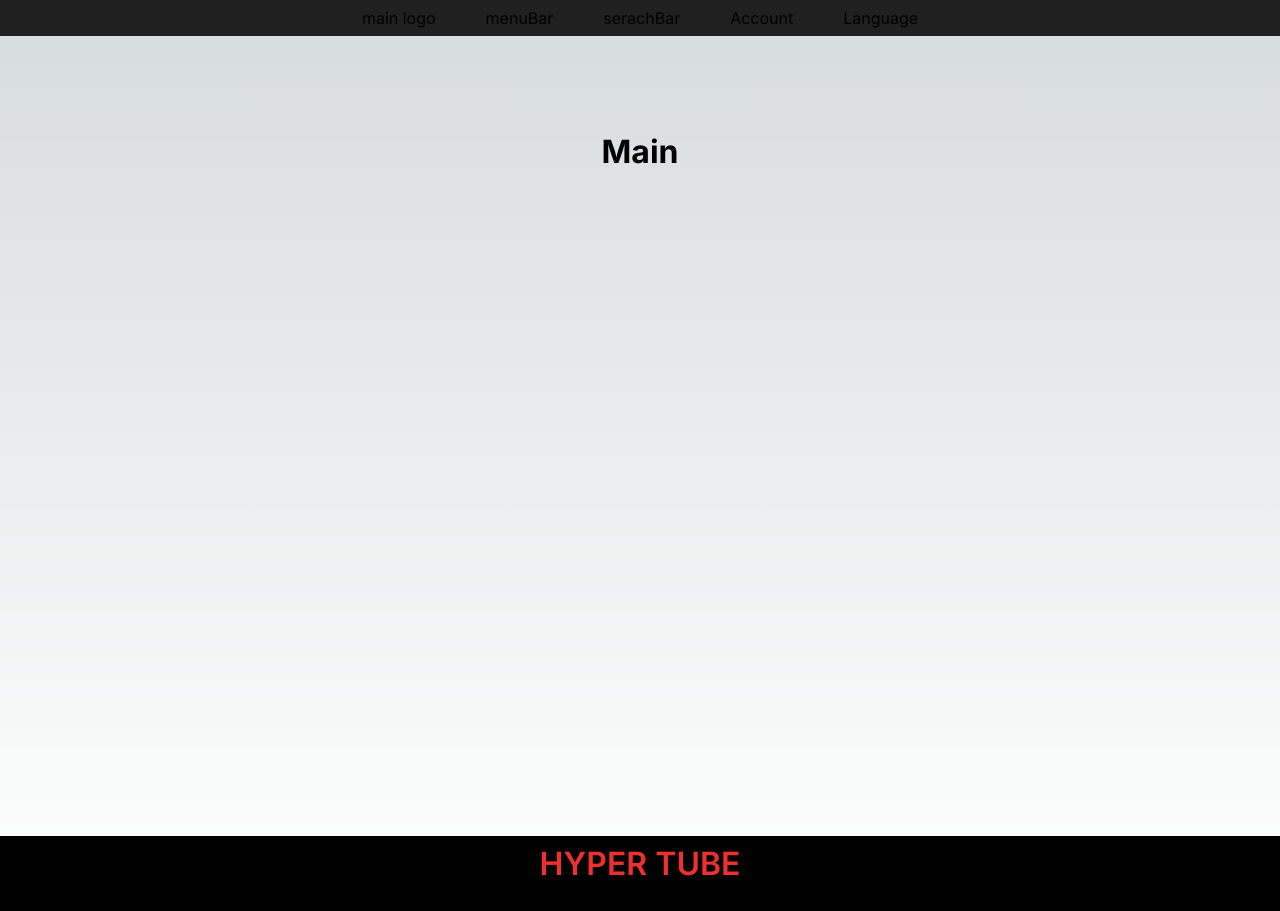
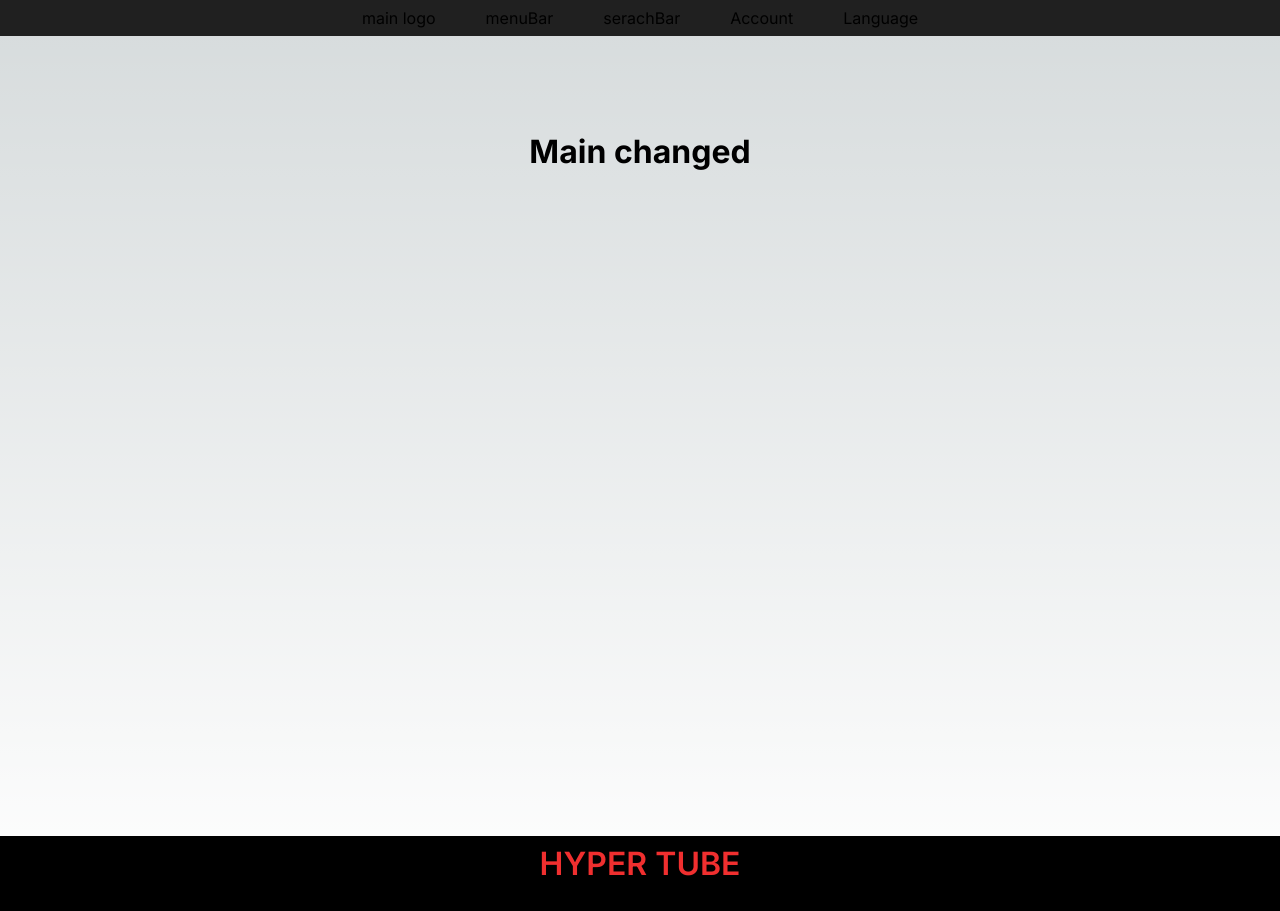
Before and after one commit to 42JJHypertube/42_hypertube, a Next.js app in the folder frontend/: page / in a window 1280 px wide. Built offline with nearby package versions, Linux system fonts and the light colour scheme.

Commit message:
fix build folder, dockerfile

```diff
--- a/frontend/next.config.mjs
+++ b/frontend/next.config.mjs
@@ -1,7 +1,6 @@
 /** @type {import('next').NextConfig} */
 const nextConfig = {
-//   distDir: 'build',
-//   output: 'export'
+  output: 'export'
 }
 
 export default nextConfig
--- a/frontend/src/app/(main)/page.tsx
+++ b/frontend/src/app/(main)/page.tsx
@@ -3,7 +3,7 @@ import styles from './main.module.scss'
 export default function Home() {
   return (
     <div className={styles.main}>
-      <h1>Main</h1>
+      <h1>Main changed</h1>
     </div>
   )
 }
--- a/frontend/src/modules/layout/templates/footer/footer.module.scss
+++ b/frontend/src/modules/layout/templates/footer/footer.module.scss
@@ -14,7 +14,7 @@
 .title {
   font-size: 2rem;
   font-weight: 600;
-    color:rgb(240, 47, 47)
+  color: rgb(240, 47, 47);
 }
 
 .people {
```
Also changed, not shown: frontend/src/app/(main)/account/layout.tsx (added, +11 -0 lines), frontend/.eslintrc.json, frontend/src/app/(main)/main.module.scss (indentation only), frontend/src/modules/layout/templates/nav/nav.module.scss (indentation only), 2 other files (tests, documents, lock files or other folders). Lines whose indentation alone changed are shown as unchanged.
